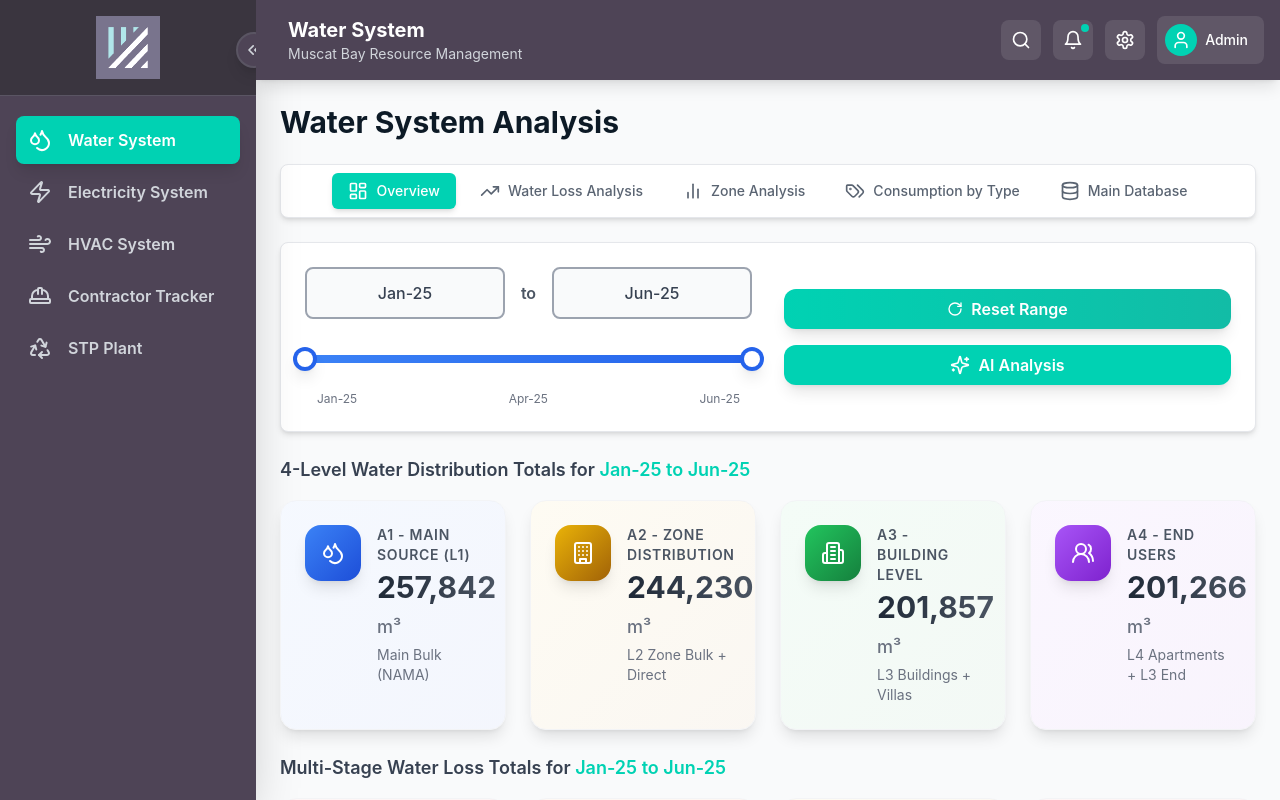
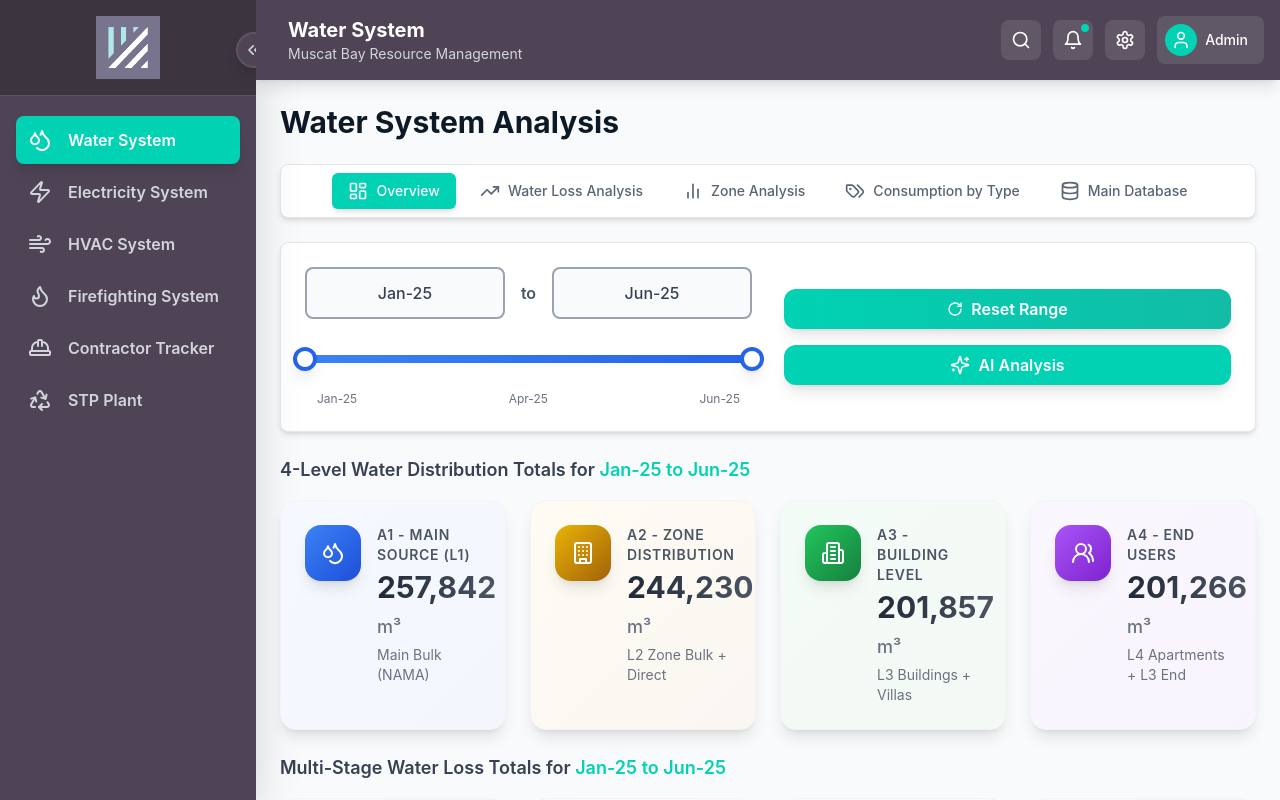
Before and after one commit to ARahim900/mbr, a React (Vite) app: page / in a window 1280 px wide. Built offline with nearby package versions, Linux system fonts and the light colour scheme; a web font is replaced by a local one.

Commit message:
Add Firefighting System to sidebar navigation

```diff
--- a/components/Sidebar.tsx
+++ b/components/Sidebar.tsx
@@ -12,6 +12,7 @@ import {
   Bell,
   Search,
   User,
+  Flame,
 } from 'lucide-react';
 
 interface SidebarProps {
@@ -51,6 +52,7 @@ const navItems = [
     { id: 'Water System', label: 'Water System', icon: <Droplets className="h-6 w-6" /> },
     { id: 'Electricity System', label: 'Electricity System', icon: <Zap className="h-6 w-6" /> },
     { id: 'HVAC System', label: 'HVAC System', icon: <Wind className="h-6 w-6" /> },
+    { id: 'Firefighting System', label: 'Firefighting System', icon: <Flame className="h-6 w-6" /> },
     { id: 'Contractor Tracker', label: 'Contractor Tracker', icon: <HardHat className="h-6 w-6" /> },
     { id: 'STP Plant', label: 'STP Plant', icon: <Recycle className="h-6 w-6" /> },
 ];
```
